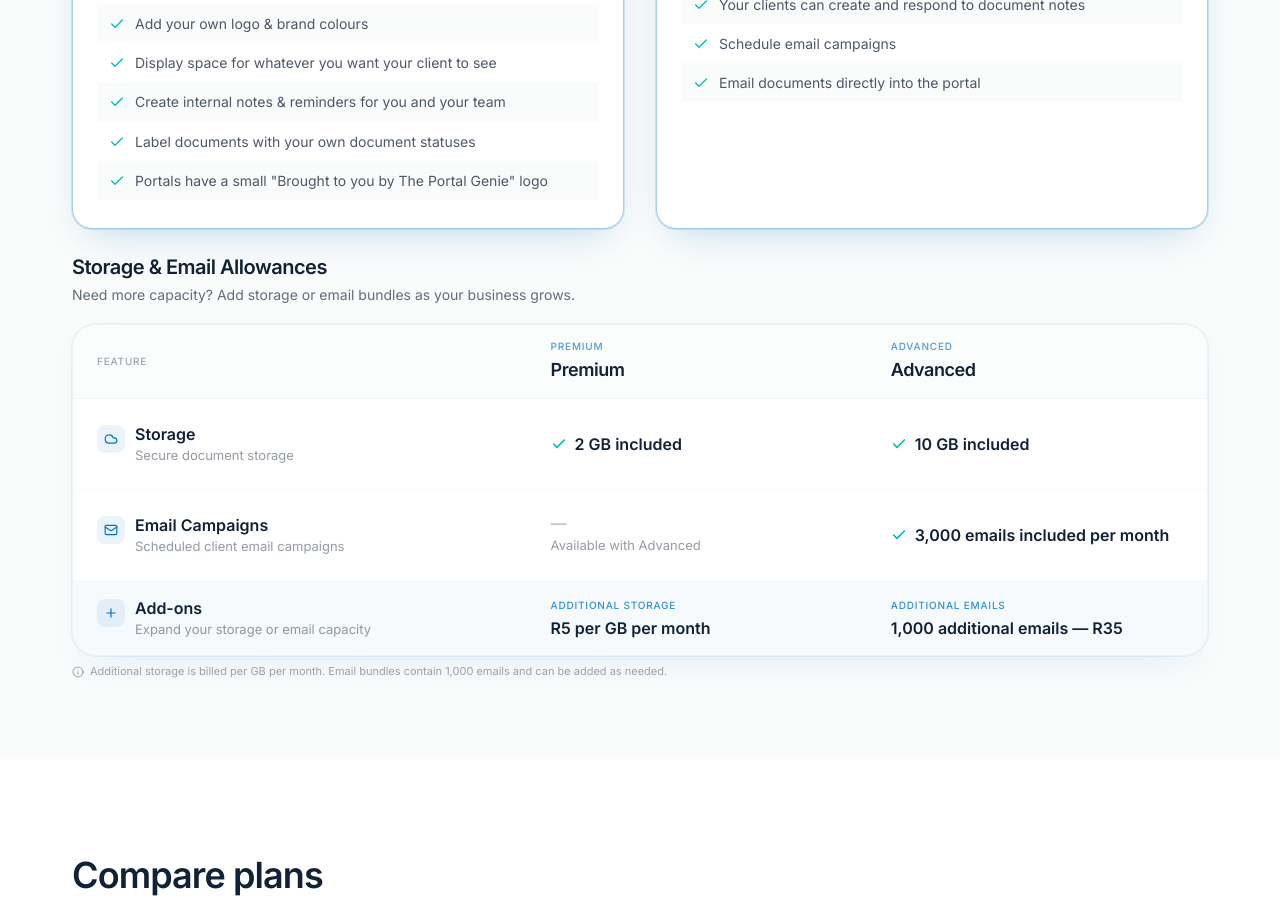
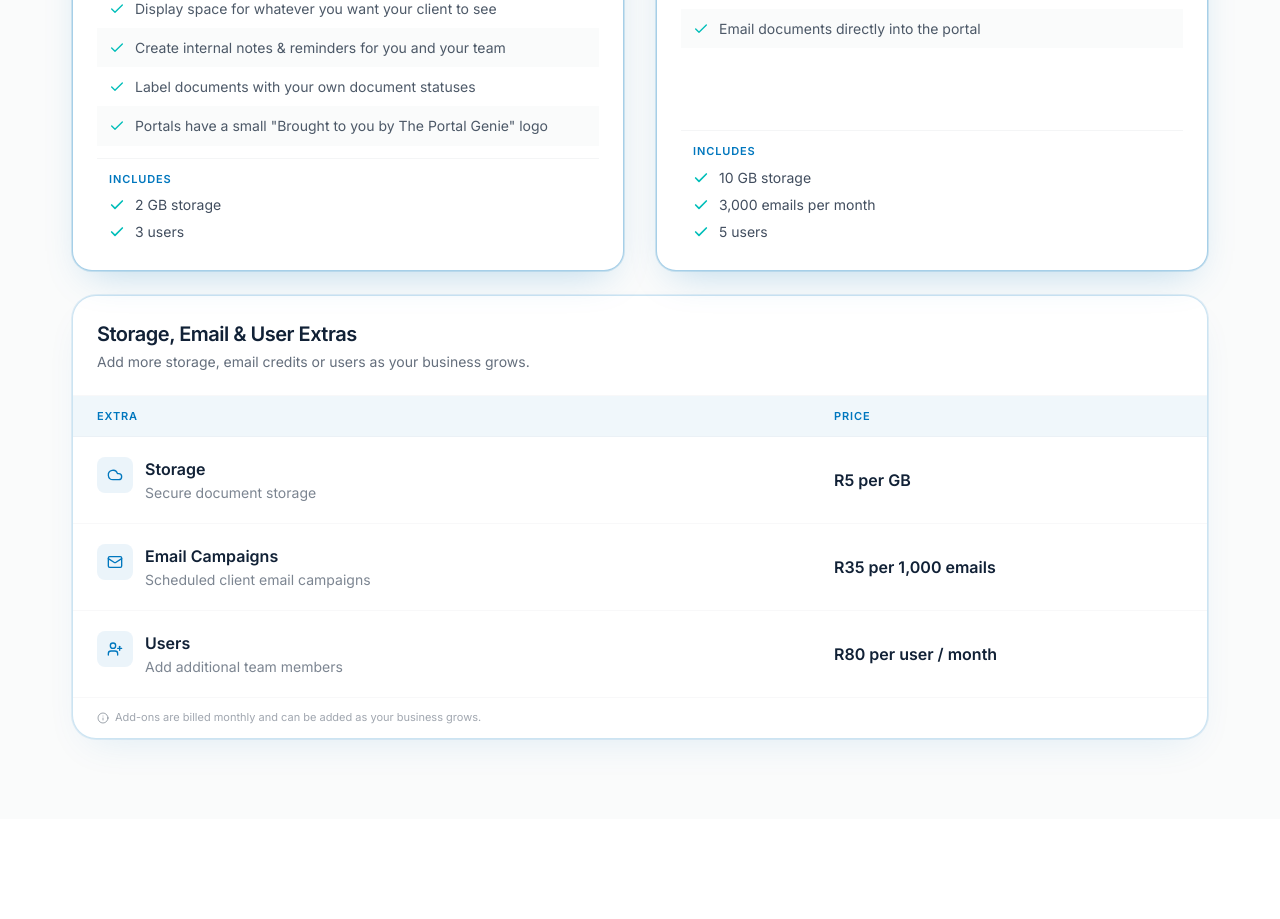
Before and after one commit to ThePortalGenie/portal-genie-site, a Next.js app: page /pricing in a window 1280 px wide. Shown: the part 1220-2139 px from the top of the page. Built offline with nearby package versions, Linux system fonts and the light colour scheme.

Commit message:
Pricing New Extras Table

```diff
--- a/components/pricing/PricingCard.tsx
+++ b/components/pricing/PricingCard.tsx
@@ -3,8 +3,8 @@ import { ButtonLink } from "@/components/ui/ButtonLink";
 import {
   formatPlanPrice,
   getPlanBasePrice,
+  getPlanCapacityLines,
   getPlanCardFeatures,
-  getPlanUserAllowanceCopy,
   pricingPage,
   type CurrencyCode,
   type PricingPlan,
@@ -21,7 +21,7 @@ const featureRowBackground = (index: number) =>
 export function PricingCard({ plan, currency }: PricingCardProps) {
   const features = getPlanCardFeatures(plan.id);
   const price = formatPlanPrice(getPlanBasePrice(plan, currency), currency);
-  const userAllowance = getPlanUserAllowanceCopy(plan, currency);
+  const capacityLines = getPlanCapacityLines(plan.id);
 
   return (
     <article className="flex h-full flex-col rounded-card border border-portal-blue/35 bg-surface p-6 shadow-[0_16px_40px_-16px_rgba(0,119,190,0.28)] ring-1 ring-portal-blue/15 lg:p-7">
@@ -45,22 +45,6 @@ export function PricingCard({ plan, currency }: PricingCardProps) {
         </p>
         {price.period ? (
           <p className="mt-0.5 text-sm text-portal-navy/60">{price.period}</p>
-        ) : null}
-      </div>
-
-      <div className="mt-3">
-        <p className="flex items-center gap-2 text-sm font-medium text-portal-navy">
-          <Check
-            className="size-4 shrink-0 text-portal-teal"
-            strokeWidth={2.5}
-            aria-hidden="true"
-          />
-          <span>{userAllowance.includedUsers}</span>
-        </p>
-        {userAllowance.additionalUsers ? (
-          <p className="mt-1.5 pl-6 text-xs leading-snug text-portal-navy/55">
-            {userAllowance.additionalUsers}
-          </p>
         ) : null}
       </div>
 
@@ -94,6 +78,29 @@ export function PricingCard({ plan, currency }: PricingCardProps) {
           </li>
         ))}
       </ul>
+
+      {capacityLines.length > 0 ? (
+        <div className="-mx-1 mt-3 border-t border-muted/15 pt-3">
+          <p className="px-3 text-[11px] font-semibold uppercase tracking-[0.08em] text-portal-blue">
+            Includes
+          </p>
+          <ul className="mt-2 flex flex-col gap-2 px-3">
+            {capacityLines.map((line) => (
+              <li
+                key={line}
+                className="flex items-start gap-2.5 text-sm leading-snug text-portal-navy/80"
+              >
+                <Check
+                  className="mt-0.5 size-4 shrink-0 text-portal-teal"
+                  strokeWidth={2.5}
+                  aria-hidden="true"
+                />
+                <span>{line}</span>
+              </li>
+            ))}
+          </ul>
+        </div>
+      ) : null}
     </article>
   );
 }
--- a/components/pricing/PricingStorageEmailAllowances.tsx
+++ b/components/pricing/PricingStorageEmailAllowances.tsx
@@ -1,16 +1,12 @@
 "use client";
 
-import type { ReactNode } from "react";
 import type { LucideIcon } from "lucide-react";
-import { Check, Cloud, Info, Mail, Plus } from "lucide-react";
+import { Cloud, Info, Mail, UserPlus } from "lucide-react";
 import {
-  formatEmailAllowanceLabel,
-  formatStorageIncludedLabel,
   getAdditionalStorageCopy,
+  getAdditionalUserCopy,
   getEmailBundleAddOnCopy,
-  planAllowances,
-  pricingPlans,
-  storageEmailAllowances,
+  pricingExtras,
   type CurrencyCode,
 } from "@/content/pricing";
 
@@ -18,342 +14,166 @@ type PricingStorageEmailAllowancesProps = {
   currency: CurrencyCode;
 };
 
-type FeatureRow = {
+type ExtraRow = {
   id: string;
-  title: string;
+  name: string;
   description: string;
   icon: LucideIcon;
-  premium: ReactNode;
-  advanced: ReactNode;
-  highlighted?: boolean;
+  price: string | null;
 };
-
-const headerPad = "px-5 py-3 lg:px-6 lg:py-3.5";
-const cellPad = "px-5 py-5 lg:px-6 lg:py-6";
-const addOnPad = "px-5 py-4 lg:px-6";
-
-function FeatureLabel({
-  icon: Icon,
-  title,
-  description,
-}: {
-  icon: LucideIcon;
-  title: string;
-  description: string;
-}) {
-  return (
-    <div className="flex items-start gap-2.5">
-      <span className="mt-0.5 inline-flex size-7 shrink-0 items-center justify-center rounded-lg bg-portal-blue/[0.08] text-portal-blue">
-        <Icon className="size-3.5" strokeWidth={2} aria-hidden="true" />
-      </span>
-      <div className="min-w-0">
-        <p className="text-base font-semibold leading-snug text-portal-navy">
-          {title}
-        </p>
-        <p className="mt-0.5 text-[13px] leading-snug text-portal-navy/45">
-          {description}
-        </p>
-      </div>
-    </div>
-  );
-}
-
-function IncludedValue({ children }: { children: string }) {
-  return (
-    <div className="flex items-center gap-2">
-      <Check
-        className="size-4 shrink-0 text-portal-teal"
-        strokeWidth={2.5}
-        aria-hidden="true"
-      />
-      <p className="text-base font-semibold leading-snug text-portal-navy">
-        {children}
-      </p>
-    </div>
-  );
-}
-
-function UnavailableValue({ note }: { note?: string }) {
-  return (
-    <div>
-      <p
-        className="text-base font-medium leading-none text-muted"
-        aria-hidden="true"
-      >
-        —
-      </p>
-      {note ? (
-        <p className="mt-1.5 text-[13px] leading-snug text-portal-navy/45">
-          {note}
-        </p>
-      ) : null}
-      <span className="sr-only">
-        {storageEmailAllowances.premiumNotIncluded}
-        {note ? `. ${note}` : ""}
-      </span>
-    </div>
-  );
-}
-
-function AddOnCell({
-  label,
-  priceLine,
-}: {
-  label: string;
-  priceLine: string;
-}) {
-  return (
-    <div>
-      <p className="text-[10px] font-medium uppercase tracking-[0.08em] text-portal-blue/80">
-        {label}
-      </p>
-      <p className="mt-1 text-base font-semibold leading-snug text-portal-navy">
-        {priceLine}
-      </p>
-    </div>
-  );
-}
-
-function MobileSectionCard({
-  icon: Icon,
-  title,
-  premium,
-  advanced,
-  addOnLabel,
-  addOnPrice,
-}: {
-  icon: LucideIcon;
-  title: string;
-  premium: ReactNode;
-  advanced: ReactNode;
-  addOnLabel: string;
-  addOnPrice: string | null;
-}) {
-  const premiumPlan = pricingPlans.find((plan) => plan.id === "premium");
-  const advancedPlan = pricingPlans.find((plan) => plan.id === "advanced");
-
-  return (
-    <article className="overflow-hidden rounded-[1.25rem] border border-muted/20 bg-surface shadow-[0_12px_32px_-16px_rgba(0,119,190,0.12)] ring-1 ring-portal-blue/8">
-      <div className="px-4 py-4 sm:px-5">
-        <div className="flex items-center gap-2">
-          <span className="inline-flex size-7 shrink-0 items-center justify-center rounded-lg bg-portal-blue/[0.08] text-portal-blue">
-            <Icon className="size-3.5" strokeWidth={2} aria-hidden="true" />
-          </span>
-          <h3 className="text-xs font-semibold uppercase tracking-[0.08em] text-portal-blue">
-            {title}
-          </h3>
-        </div>
-
-        <div className="mt-4 space-y-3.5">
-          <div>
-            <p className="text-[10px] font-medium uppercase tracking-[0.08em] text-portal-navy/40">
-              {premiumPlan?.name}
-            </p>
-            <div className="mt-1">{premium}</div>
-          </div>
-          <div>
-            <p className="text-[10px] font-medium uppercase tracking-[0.08em] text-portal-navy/40">
-              {advancedPlan?.name}
-            </p>
-            <div className="mt-1">{advanced}</div>
-          </div>
-        </div>
-      </div>
-
-      {addOnPrice ? (
-        <div className="border-t border-muted/10 bg-portal-blue/[0.04] px-4 py-3.5 sm:px-5">
-          <div className="flex items-start gap-2">
-            <Plus
-              className="mt-0.5 size-4 shrink-0 text-portal-blue"
-              strokeWidth={2}
-              aria-hidden="true"
-            />
-            <div className="min-w-0 flex-1">
-              <p className="text-[10px] font-medium uppercase tracking-[0.08em] text-portal-blue/80">
-                {addOnLabel}
-              </p>
-              <p className="mt-1 break-words text-base font-semibold leading-snug text-portal-navy">
-                {addOnPrice}
-              </p>
-            </div>
-          </div>
-        </div>
-      ) : null}
-    </article>
-  );
-}
 
 export function PricingStorageEmailAllowances({
   currency,
 }: PricingStorageEmailAllowancesProps) {
-  const premiumAllowances = planAllowances.premium;
-  const advancedAllowances = planAllowances.advanced;
-  const additionalStorage = getAdditionalStorageCopy(currency);
-  const emailBundleAddOn = getEmailBundleAddOnCopy(currency);
-
-  const premiumStorage = formatStorageIncludedLabel(
-    premiumAllowances.storageIncludedGb,
-  );
-  const advancedStorage = formatStorageIncludedLabel(
-    advancedAllowances.storageIncludedGb,
-  );
-  const advancedEmail =
-    advancedAllowances.emailAllowancePerMonth != null
-      ? formatEmailAllowanceLabel(advancedAllowances.emailAllowancePerMonth)
-      : null;
-
-  const rows: FeatureRow[] = [
+  const rows: ExtraRow[] = [
     {
       id: "storage",
-      title: storageEmailAllowances.storageHeading,
-      description: storageEmailAllowances.storageDescription,
+      name: pricingExtras.storage.name,
+      description: pricingExtras.storage.description,
       icon: Cloud,
-      premium: <IncludedValue>{premiumStorage}</IncludedValue>,
-      advanced: <IncludedValue>{advancedStorage}</IncludedValue>,
+      price: getAdditionalStorageCopy(currency),
     },
     {
-      id: "email-campaigns",
-      title: storageEmailAllowances.emailHeading,
-      description: storageEmailAllowances.emailDescription,
+      id: "email",
+      name: pricingExtras.email.name,
+      description: pricingExtras.email.description,
       icon: Mail,
-      premium: (
-        <UnavailableValue note={storageEmailAllowances.premiumEmailNote} />
-      ),
-      advanced: advancedEmail ? (
-        <IncludedValue>{advancedEmail}</IncludedValue>
-      ) : null,
+      price: getEmailBundleAddOnCopy(currency),
     },
     {
-      id: "add-ons",
-      title: storageEmailAllowances.addOnsRowLabel,
-      description: storageEmailAllowances.addOnsDescription,
-      icon: Plus,
-      highlighted: true,
-      premium: additionalStorage ? (
-        <AddOnCell
-          label={storageEmailAllowances.additionalStorageLabel}
-          priceLine={additionalStorage}
-        />
-      ) : null,
-      advanced: emailBundleAddOn ? (
-        <AddOnCell
-          label={storageEmailAllowances.additionalEmailsLabel}
-          priceLine={emailBundleAddOn}
-        />
-      ) : null,
+      id: "users",
+      name: pricingExtras.users.name,
+      description: pricingExtras.users.description,
+      icon: UserPlus,
+      price: getAdditionalUserCopy(currency),
     },
   ];
 
   return (
     <section
       className="mx-auto mt-6 max-w-5xl lg:max-w-6xl"
-      aria-labelledby="storage-email-allowances-heading"
+      aria-labelledby="pricing-extras-heading"
     >
-      <div className="text-left">
+      <div className="overflow-hidden rounded-[1.5rem] border border-portal-blue/20 bg-surface shadow-[0_16px_40px_-16px_rgba(0,119,190,0.12)] ring-1 ring-portal-blue/10">
+        <div className="border-b border-muted/10 px-5 py-5 sm:px-6 sm:py-6">
           <h2
-          id="storage-email-allowances-heading"
+            id="pricing-extras-heading"
             className="text-lg font-semibold tracking-tight text-portal-navy md:text-xl"
           >
-          {storageEmailAllowances.title}
+            {pricingExtras.title}
           </h2>
           <p className="mt-1 text-sm leading-snug text-portal-navy/65">
-          {storageEmailAllowances.description}
+            {pricingExtras.description}
           </p>
         </div>
 
-      {/* Desktop / tablet comparison table — unchanged */}
-      <div className="mt-5 hidden overflow-hidden rounded-[1.5rem] border border-muted/20 bg-surface shadow-[0_16px_40px_-16px_rgba(0,119,190,0.12)] ring-1 ring-portal-blue/8 md:block">
-        <table className="w-full table-fixed border-collapse text-left">
+        {/* Desktop / tablet two-column extras table */}
+        <table className="hidden w-full table-fixed border-collapse text-left md:table">
           <caption className="sr-only">
-            Storage and email allowances compared across Premium and Advanced
-            plans
+            Storage, email and user add-on pricing
           </caption>
           <colgroup>
-            <col className="w-[40%]" />
-            <col className="w-[30%]" />
-            <col className="w-[30%]" />
+            <col className="w-[65%]" />
+            <col className="w-[35%]" />
           </colgroup>
           <thead>
-            <tr className="border-b border-muted/10 bg-background/70">
-              <th scope="col" className={`${headerPad} align-middle`}>
-                <p className="text-[10px] font-medium uppercase tracking-[0.08em] text-portal-navy/40">
-                  {storageEmailAllowances.featureColumnLabel}
-                </p>
+            <tr className="border-b border-muted/10 bg-portal-blue/[0.06]">
+              <th
+                scope="col"
+                className="px-5 py-3 text-[11px] font-semibold uppercase tracking-[0.08em] text-portal-blue sm:px-6"
+              >
+                {pricingExtras.extraColumnLabel}
               </th>
-              {pricingPlans.map((plan) => (
               <th
-                  key={plan.id}
                 scope="col"
-                  className={`${headerPad} align-middle`}
+                className="px-5 py-3 text-left text-[11px] font-semibold uppercase tracking-[0.08em] text-portal-blue sm:px-6"
               >
-                  <p className="text-[10px] font-medium uppercase tracking-[0.08em] text-portal-blue/70">
-                    {plan.name}
-                  </p>
-                  <p className="mt-0.5 text-lg font-semibold tracking-tight text-portal-navy">
-                    {plan.name}
-                  </p>
+                {pricingExtras.priceColumnLabel}
               </th>
-              ))}
             </tr>
           </thead>
           <tbody>
             {rows.map((row) => {
-              const pad = row.highlighted ? addOnPad : cellPad;
+              const Icon = row.icon;
 
               return (
                 <tr
                   key={row.id}
-                  className={[
-                    "border-b border-muted/[0.08] last:border-b-0",
-                    row.highlighted ? "bg-portal-blue/[0.035]" : "bg-surface",
-                  ].join(" ")}
+                  className="border-b border-muted/10 last:border-b-0"
                 >
-                  <th scope="row" className={`${pad} align-middle font-normal`}>
-                    <FeatureLabel
-                      icon={row.icon}
-                      title={row.title}
-                      description={row.description}
+                  <th
+                    scope="row"
+                    className="px-5 py-4 font-normal align-middle sm:px-6 sm:py-5"
+                  >
+                    <div className="flex items-start gap-3">
+                      <span className="inline-flex size-9 shrink-0 items-center justify-center rounded-lg bg-portal-blue/[0.08] text-portal-blue">
+                        <Icon
+                          className="size-4"
+                          strokeWidth={2}
+                          aria-hidden="true"
                         />
+                      </span>
+                      <div className="min-w-0">
+                        <p className="text-base font-semibold text-portal-navy">
+                          {row.name}
+                        </p>
+                        <p className="mt-0.5 text-sm text-portal-navy/55">
+                          {row.description}
+                        </p>
+                      </div>
+                    </div>
                   </th>
-                  <td className={`${pad} align-middle`}>{row.premium}</td>
-                  <td className={`${pad} align-middle`}>{row.advanced}</td>
+                  <td className="px-5 py-4 text-left align-middle sm:px-6 sm:py-5">
+                    <p className="text-base font-semibold text-portal-navy">
+                      {row.price ?? "—"}
+                    </p>
+                  </td>
                 </tr>
               );
             })}
           </tbody>
         </table>
+
+        {/* Mobile stacked extras */}
+        <ul className="md:hidden">
+          {rows.map((row) => {
+            const Icon = row.icon;
+
+            return (
+              <li
+                key={row.id}
+                className="border-b border-muted/10 px-4 py-4 last:border-b-0 sm:px-5"
+              >
+                <div className="flex items-start gap-3">
+                  <span className="inline-flex size-9 shrink-0 items-center justify-center rounded-lg bg-portal-blue/[0.08] text-portal-blue">
+                    <Icon
+                      className="size-4"
+                      strokeWidth={2}
+                      aria-hidden="true"
+                    />
+                  </span>
+                  <div className="min-w-0 flex-1">
+                    <p className="text-base font-semibold text-portal-navy">
+                      {row.name}
+                    </p>
+                    <p className="mt-0.5 text-sm leading-snug text-portal-navy/55">
+                      {row.description}
+                    </p>
+                    <p className="mt-2.5 text-base font-semibold text-portal-navy">
+                      {row.price ?? "—"}
+                    </p>
                   </div>
+                </div>
+              </li>
+            );
+          })}
+        </ul>
 
-      {/* Mobile: feature + related add-on grouped in each card */}
-      <div className="mt-4 flex flex-col gap-4 md:hidden">
-        <MobileSectionCard
-          icon={Cloud}
-          title={storageEmailAllowances.storageHeading}
-          premium={<IncludedValue>{premiumStorage}</IncludedValue>}
-          advanced={<IncludedValue>{advancedStorage}</IncludedValue>}
-          addOnLabel={storageEmailAllowances.additionalStorageLabel}
-          addOnPrice={additionalStorage}
-        />
-        <MobileSectionCard
-          icon={Mail}
-          title={storageEmailAllowances.emailHeading}
-          premium={<UnavailableValue />}
-          advanced={
-            advancedEmail ? (
-              <IncludedValue>{advancedEmail}</IncludedValue>
-            ) : null
-          }
-          addOnLabel={storageEmailAllowances.additionalEmailsLabel}
-          addOnPrice={emailBundleAddOn}
-        />
+        <p className="flex items-start gap-1.5 border-t border-muted/10 px-4 py-3 text-[11px] leading-snug text-portal-navy/40 sm:px-6">
+          <Info className="mt-0.5 size-3 shrink-0" aria-hidden="true" />
+          <span className="min-w-0 break-words">{pricingExtras.infoLine}</span>
+        </p>
       </div>
-
-      <p className="mt-2 flex items-start gap-1.5 text-[11px] leading-snug text-portal-navy/40">
-        <Info className="mt-0.5 size-3 shrink-0" aria-hidden="true" />
-        <span className="min-w-0 break-words">
-          {storageEmailAllowances.infoLine}
-        </span>
-      </p>
     </section>
   );
 }
--- a/content/pricing.ts
+++ b/content/pricing.ts
@@ -292,7 +292,7 @@ export const pricingPlans: PricingPlan[] = [
     name: "Premium",
     description: "The complete core Portal Genie experience.",
     featured: true,
-    includedUsers: 5,
+    includedUsers: 3,
     prices: {
       ZAR: 575,
       USD: 35,
@@ -315,7 +315,7 @@ export const pricingPlans: PricingPlan[] = [
     id: "advanced",
     name: "Advanced",
     description: "Everything in Premium, plus:",
-    includedUsers: 7,
+    includedUsers: 5,
     prices: {
       ZAR: 650,
       USD: 40,
@@ -360,26 +360,51 @@ export const pricingAddOns = {
     ZAR: 5,
     USD: 0.3,
     GBP: 0.25,
-    EUR: 0.25,
+    EUR: 0.3,
   } satisfies PlanPrices,
   emailBundlePrice: {
     ZAR: 35,
     USD: 2,
-    GBP: 2,
+    GBP: 1.5,
     EUR: 2,
   } satisfies PlanPrices,
   emailBundleSize: 1000,
 };
 
+export const pricingExtras = {
+  title: "Storage, Email & User Extras",
+  description: "Add more storage, email credits or users as your business grows.",
+  extraColumnLabel: "Extra",
+  priceColumnLabel: "Price",
+  storage: {
+    name: "Storage",
+    description: "Secure document storage",
+  },
+  email: {
+    name: "Email Campaigns",
+    description: "Scheduled client email campaigns",
+  },
+  users: {
+    name: "Users",
+    description: "Add additional team members",
+  },
+  storagePriceSuffix: "per GB",
+  emailPriceSuffix: (bundleSize: number) =>
+    `per ${bundleSize.toLocaleString("en-US")} emails`,
+  usersPriceSuffix: "per user / month",
+  infoLine:
+    "Add-ons are billed monthly and can be added as your business grows.",
+} as const;
+
+/** @deprecated Prefer pricingExtras — kept for any remaining helper callers */
 export const storageEmailAllowances = {
-  title: "Storage & Email Allowances",
-  description:
-    "Need more capacity? Add storage or email bundles as your business grows.",
+  title: pricingExtras.title,
+  description: pricingExtras.description,
   featureColumnLabel: "Feature",
-  storageHeading: "Storage",
-  storageDescription: "Secure document storage",
-  emailHeading: "Email Campaigns",
-  emailDescription: "Scheduled client email campaigns",
+  storageHeading: pricingExtras.storage.name,
+  storageDescription: pricingExtras.storage.description,
+  emailHeading: pricingExtras.email.name,
+  emailDescription: pricingExtras.email.description,
   addOnsRowLabel: "Add-ons",
   addOnsDescription: "Expand your storage or email capacity",
   additionalStorageLabel: "Additional Storage",
@@ -390,8 +415,7 @@ export const storageEmailAllowances = {
   storageIncludedSuffix: "included",
   emailIncludedSuffix: "emails included per month",
   emailBundleAdditionalSuffix: "additional emails",
-  infoLine:
-    "Additional storage is billed per GB per month. Email bundles contain 1,000 emails and can be added as needed.",
+  infoLine: pricingExtras.infoLine,
 } as const;
 
 export const pricingPage = {
@@ -576,7 +600,7 @@ export function getAdditionalStorageCopy(currency: CurrencyCode): string | null
     return null;
   }
 
-  return `${amount} ${storageEmailAllowances.additionalStoragePeriod}`;
+  return `${amount} ${pricingExtras.storagePriceSuffix}`;
 }
 
 export function getEmailBundleAddOnCopy(currency: CurrencyCode): string | null {
@@ -591,7 +615,60 @@ export function getEmailBundleAddOnCopy(currency: CurrencyCode): string | null {
     return null;
   }
 
-  return `${bundleSize.toLocaleString("en-US")} ${storageEmailAllowances.emailBundleAdditionalSuffix} — ${price}`;
+  return `${price} ${pricingExtras.emailPriceSuffix(bundleSize)}`;
+}
+
+/** Shared additional-user rate across plans (same within each currency) */
+export function getAdditionalUserPrice(
+  currency: CurrencyCode,
+): number | null {
+  const rates = pricingPlans.map((plan) => plan.extraUserPrices[currency]);
+  const first = rates[0] ?? null;
+
+  if (first === null) {
+    return null;
+  }
+
+  const allMatch = rates.every((rate) => rate === first);
+  return allMatch ? first : first;
+}
+
+export function getAdditionalUserCopy(currency: CurrencyCode): string | null {
+  const amount = formatAddOnCurrencyAmount(
+    getAdditionalUserPrice(currency),
+    currency,
+  );
+
+  if (!amount) {
+    return null;
+  }
+
+  return `${amount} ${pricingExtras.usersPriceSuffix}`;
+}
+
+export function getPlanCapacityLines(planId: PlanId): string[] {
+  const plan = pricingPlans.find((item) => item.id === planId);
+  const allowances = planAllowances[planId];
+
+  if (!plan || !allowances) {
+    return [];
+  }
+
+  const lines: string[] = [
+    `${allowances.storageIncludedGb} GB storage`,
+  ];
+
+  if (allowances.emailAllowancePerMonth != null) {
+    lines.push(
+      `${allowances.emailAllowancePerMonth.toLocaleString("en-US")} emails per month`,
+    );
+  }
+
+  lines.push(
+    plan.includedUsers === 1 ? "1 user" : `${plan.includedUsers} users`,
+  );
+
+  return lines;
 }
 
 export function getPlanBasePrice(
```
Lines whose indentation alone changed are shown as unchanged.
